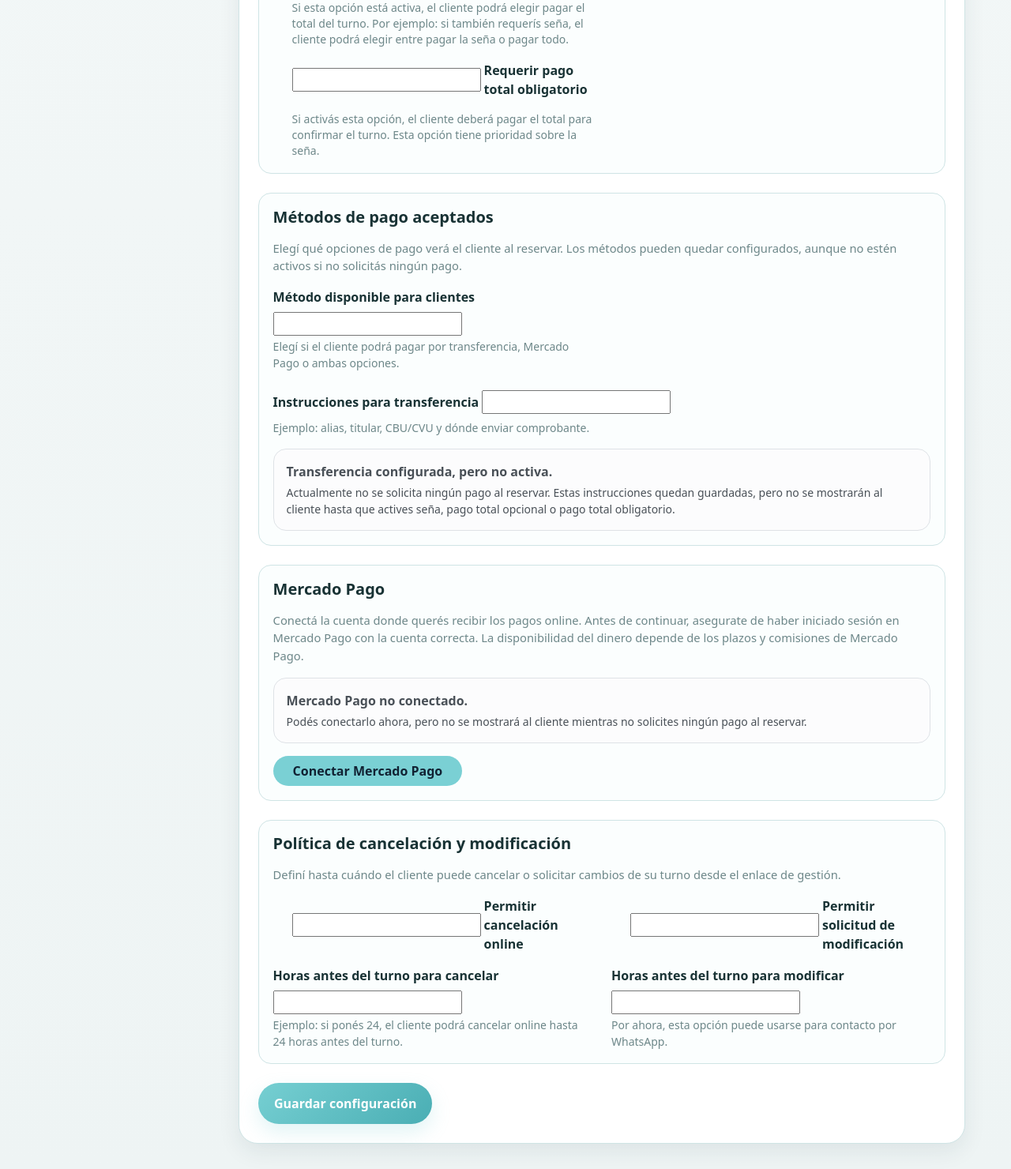
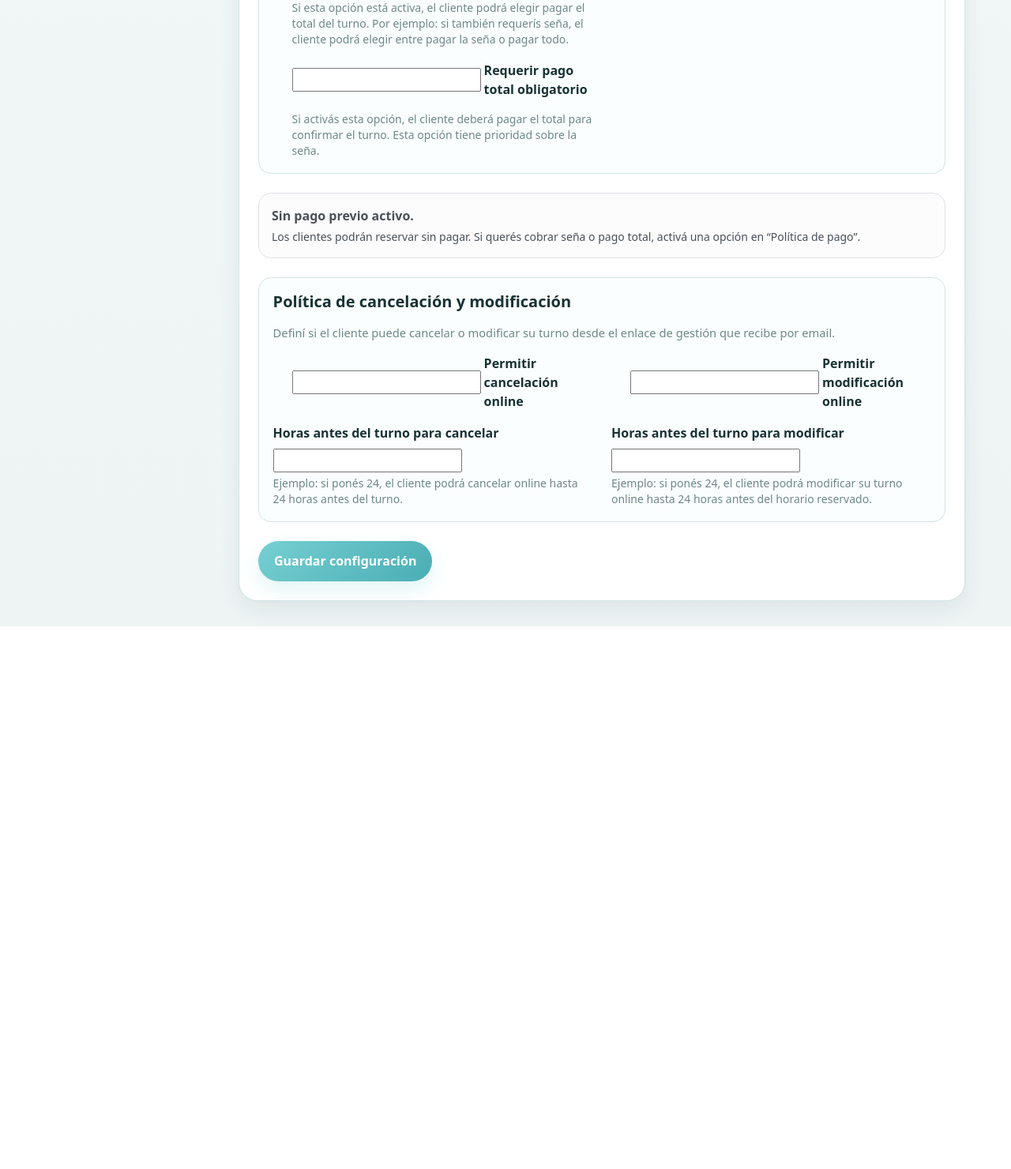
Before and after one commit to MilagrosLeiv/NYX, a Django app: template reservas/templates/reservas/panel/settings.html in a window 1280 px wide. Shown: the part 959-2439 px from the top of the page at 79% size. After the commit the page ends 1752 px from the top, so only its background shows below. Run offline with Django 5.2, Linux system fonts and the light colour scheme; the template is opened without the code that fills it: most values are stand-ins (such as "Sample title", 1, 10 or a date in 2020); form fields are guessed from the names that the template uses.

Commit message:
Improve payment settings visibility and transfer details

```diff
--- a/reservas/templates/reservas/panel/settings.html
+++ b/reservas/templates/reservas/panel/settings.html
@@ -58,6 +58,10 @@
     font-size: .92rem;
     line-height: 1.55;
     margin-bottom: 1rem;
+  }
+
+  .nyx-hidden-by-payment-js{
+    display: none;
   }
 </style>
 {% endblock %}
@@ -233,14 +237,23 @@
         </div>
       </div>
 
+            <!-- Aviso sin pago previo -->
+            <div class="col-12" id="no-payment-active-box">
+              <div class="alert alert-light border rounded-4 mb-0">
+                <strong>Sin pago previo activo.</strong>
+                <div class="small mt-1">
+                  Los clientes podrán reservar sin pagar. Si querés cobrar seña o pago total, activá una opción en “Política de pago”.
+                </div>
+              </div>
+            </div>
+
             <!-- Métodos de pago -->
-      <div class="col-12">
+            <div class="col-12" id="payment-methods-section">
               <div class="nyx-settings-box">
                 <h5 class="nyx-settings-box-title">Métodos de pago aceptados</h5>
 
                 <p class="nyx-settings-section-description">
-            Elegí qué opciones de pago verá el cliente al reservar. Los métodos pueden quedar configurados,
-            aunque no estén activos si no solicitás ningún pago.
+                  Elegí cómo podrán pagar tus clientes. Según la opción seleccionada, se mostrarán solo los campos necesarios.
                 </p>
 
                 <div class="row g-4">
@@ -257,98 +270,91 @@
                     {% endif %}
 
                     <div class="nyx-settings-muted mt-1">
-                Elegí si el cliente podrá pagar por transferencia, Mercado Pago o ambas opciones.
+                      Si elegís “Ninguno”, no se mostrará ninguna opción de pago al cliente.
+                    </div>
+                  </div>
+
+                  <!-- Datos de transferencia -->
+                  <div class="col-12" id="transfer-settings-block">
+                    <div class="row g-4">
+                      <div class="col-12">
+                        <hr class="my-2">
+                        <h6 class="fw-bold mb-2">Datos para transferencia</h6>
+                        <div class="nyx-settings-muted mb-3">
+                          Estos datos se mostrarán al cliente cuando elija pagar por transferencia.
+                        </div>
+                      </div>
+
+                      <div class="col-md-6">
+                        <label class="nyx-form-label" for="{{ form.transfer_account_holder.id_for_label }}">
+                          Titular de la cuenta
+                        </label>
+                        {{ form.transfer_account_holder }}
+                      </div>
+
+                      <div class="col-md-6">
+                        <label class="nyx-form-label" for="{{ form.transfer_bank_name.id_for_label }}">
+                          Banco o billetera
+                        </label>
+                        {{ form.transfer_bank_name }}
+                      </div>
+
+                      <div class="col-md-6">
+                        <label class="nyx-form-label" for="{{ form.transfer_alias.id_for_label }}">
+                          Alias
+                        </label>
+                        {{ form.transfer_alias }}
+                      </div>
+
+                      <div class="col-md-6">
+                        <label class="nyx-form-label" for="{{ form.transfer_cbu.id_for_label }}">
+                          CBU/CVU
+                        </label>
+                        {{ form.transfer_cbu }}
+                      </div>
+
+                      <div class="col-md-6">
+                        <label class="nyx-form-label" for="{{ form.transfer_tax_id.id_for_label }}">
+                          CUIT/CUIL
+                        </label>
+                        {{ form.transfer_tax_id }}
+                      </div>
+
+                      <div class="col-12">
+                        <label class="nyx-form-label" for="{{ form.transfer_extra_instructions.id_for_label }}">
+                          Instrucciones adicionales
+                        </label>
+                        {{ form.transfer_extra_instructions }}
+
+                        <div class="nyx-settings-muted mt-1">
+                          Ejemplo: “Enviar comprobante por WhatsApp luego de transferir”.
                         </div>
                       </div>
 
                       <div class="col-12">
-              <label class="nyx-form-label" for="{{ form.payment_instructions.id_for_label }}">
-                Instrucciones para transferencia
-              </label>
-              {{ form.payment_instructions }}
-
-              {% if form.payment_instructions.errors %}
-                <div class="text-danger small mt-1">
-                  {{ form.payment_instructions.errors.0 }}
-                </div>
-              {% endif %}
-
-              <div class="nyx-settings-muted mt-1">
-                Ejemplo: alias, titular, CBU/CVU y dónde enviar comprobante.
-              </div>
-
-              {% if not payment_policy_active %}
-                <div class="alert alert-light border rounded-4 mt-3 mb-0">
-                  <strong>Transferencia configurada, pero no activa.</strong>
-                  <div class="small mt-1">
-                    Actualmente no se solicita ningún pago al reservar. Estas instrucciones quedan guardadas,
-                    pero no se mostrarán al cliente hasta que actives seña, pago total opcional o pago total obligatorio.
-                  </div>
-                </div>
-
-              {% elif accepts_transfer %}
-                <div class="alert alert-info rounded-4 mt-3 mb-0">
+                        <div class="alert alert-info rounded-4 mb-0">
                           <strong>Transferencia activa.</strong>
                           <div class="small mt-1">
-                    Estas instrucciones se mostrarán a los clientes que elijan transferencia.
+                            Estos datos se mostrarán a los clientes que elijan transferencia.
                           </div>
-                </div>
-
-              {% else %}
-                <div class="alert alert-light border rounded-4 mt-3 mb-0">
-                  <strong>Transferencia no visible para clientes.</strong>
-                  <div class="small mt-1">
-                    Las instrucciones quedan guardadas, pero no se mostrarán mientras el método seleccionado sea solo Mercado Pago.
-                  </div>
-                </div>
-              {% endif %}
                         </div>
                       </div>
                     </div>
                   </div>
 
-      <!-- Mercado Pago -->
+                  <!-- Mercado Pago dentro de métodos de pago -->
+                  <div class="col-12" id="mercadopago-settings-block">
+                    <div class="row g-4">
                       <div class="col-12">
-        <div class="nyx-settings-box">
-          <h5 class="nyx-settings-box-title">Mercado Pago</h5>
+                        <hr class="my-2">
+                        <h6 class="fw-bold mb-2">Mercado Pago</h6>
 
-          <p class="nyx-settings-section-description">
+                        <p class="nyx-settings-muted mb-3">
                           Conectá la cuenta donde querés recibir los pagos online. Antes de continuar, asegurate de haber iniciado sesión
                           en Mercado Pago con la cuenta correcta. La disponibilidad del dinero depende de los plazos y comisiones de Mercado Pago.
                         </p>
 
-          {% if not payment_policy_active %}
                         {% if payment_settings and payment_settings.mercadopago_connected %}
-              <div class="alert alert-light border rounded-4 mb-3">
-                <strong>Mercado Pago conectado, pero no activo.</strong>
-                <div class="small mt-1">
-                  Actualmente no se solicita ningún pago al reservar. Mercado Pago queda conectado, pero no se mostrará al cliente
-                  hasta que actives seña, pago total opcional o pago total obligatorio.
-                </div>
-              </div>
-
-              <button type="submit"
-                      formaction="{% url 'mercadopago_oauth_disconnect' salon.id %}"
-                      formmethod="post"
-                      class="btn btn-outline-danger rounded-pill px-4">
-                Desconectar Mercado Pago
-              </button>
-            {% else %}
-              <div class="alert alert-light border rounded-4 mb-3">
-                <strong>Mercado Pago no conectado.</strong>
-                <div class="small mt-1">
-                  Podés conectarlo ahora, pero no se mostrará al cliente mientras no solicites ningún pago al reservar.
-                </div>
-              </div>
-
-              <a href="{% url 'mercadopago_oauth_connect' salon.id %}"
-                 class="btn rounded-pill px-4"
-                 style="background:#7ad0d4; color:#123; font-weight:700;">
-                Conectar Mercado Pago
-              </a>
-            {% endif %}
-
-          {% elif payment_settings and payment_settings.mercadopago_connected %}
                           {% if mercadopago_visible_to_clients %}
                             <div class="alert alert-success rounded-4 mb-3">
                               <strong>Mercado Pago activo para clientes.</strong>
@@ -367,8 +373,7 @@
                             <div class="alert alert-info rounded-4 mb-3">
                               <strong>Mercado Pago conectado, pero no visible para clientes.</strong>
                               <div class="small mt-1">
-                  Actualmente elegiste otro método de pago. Para mostrar Mercado Pago, cambiá el método a “Pago integrado”
-                  o “Transferencia y pago integrado”.
+                                Para mostrarlo, elegí “Mercado Pago” o “Transferencia y Mercado Pago”.
                               </div>
                             </div>
                           {% endif %}
@@ -381,21 +386,12 @@
                           </button>
 
                         {% else %}
-            {% if accepts_integrated %}
                           <div class="alert alert-warning rounded-4 mb-3">
                             <strong>Mercado Pago no conectado.</strong>
                             <div class="small mt-1">
-                  Elegiste ofrecer pago integrado, pero todavía falta conectar una cuenta de Mercado Pago.
+                              Elegiste ofrecer Mercado Pago, pero todavía falta conectar una cuenta.
                             </div>
                           </div>
-            {% else %}
-              <div class="alert alert-light border rounded-4 mb-3">
-                <strong>Mercado Pago no conectado.</strong>
-                <div class="small mt-1">
-                  Podés conectarlo ahora y activarlo para clientes cuando lo necesites.
-                </div>
-              </div>
-            {% endif %}
 
                           <a href="{% url 'mercadopago_oauth_connect' salon.id %}"
                             class="btn rounded-pill px-4"
@@ -405,6 +401,11 @@
                         {% endif %}
                       </div>
                     </div>
+                  </div>
+
+                </div>
+              </div>
+            </div>
 
       <!-- Cancelación y modificación -->
       <div class="col-12">
@@ -412,7 +413,7 @@
           <h5 class="nyx-settings-box-title">Política de cancelación y modificación</h5>
 
           <p class="nyx-settings-section-description">
-            Definí hasta cuándo el cliente puede cancelar o solicitar cambios de su turno desde el enlace de gestión.
+            Definí si el cliente puede cancelar o modificar su turno desde el enlace de gestión que recibe por email.
           </p>
 
           <div class="row g-4">
@@ -444,7 +445,7 @@
               <div class="form-check nyx-check-row mb-3">
                 {{ form.allow_client_reschedule }}
                 <label class="form-check-label fw-semibold ms-1" for="{{ form.allow_client_reschedule.id_for_label }}">
-                  Permitir solicitud de modificación
+                  Permitir modificación online
                 </label>
               </div>
 
@@ -460,7 +461,7 @@
               {% endif %}
 
               <div class="nyx-settings-muted mt-1">
-                Por ahora, esta opción puede usarse para contacto por WhatsApp.
+                Ejemplo: si ponés 24, el cliente podrá modificar su turno online hasta 24 horas antes del horario reservado.
               </div>
             </div>
           </div>
@@ -486,4 +487,65 @@
     </div>
   </form>
 </div>
+
+<script>
+  document.addEventListener("DOMContentLoaded", function () {
+    const depositEnabled = document.getElementById("id_deposit_enabled");
+    const allowFullPayment = document.getElementById("id_allow_full_payment");
+    const fullPaymentRequired = document.getElementById("id_full_payment_required");
+    const paymentMethod = document.getElementById("id_payment_method");
+
+    const noPaymentBox = document.getElementById("no-payment-active-box");
+    const paymentMethodsSection = document.getElementById("payment-methods-section");
+    const transferBlock = document.getElementById("transfer-settings-block");
+    const mercadoPagoBlock = document.getElementById("mercadopago-settings-block");
+
+    function isPaymentPolicyActive() {
+      return Boolean(
+        (depositEnabled && depositEnabled.checked) ||
+        (allowFullPayment && allowFullPayment.checked) ||
+        (fullPaymentRequired && fullPaymentRequired.checked)
+      );
+    }
+
+    function updatePaymentSettingsVisibility() {
+      const paymentActive = isPaymentPolicyActive();
+      const method = paymentMethod ? paymentMethod.value : "none";
+
+      if (fullPaymentRequired && allowFullPayment && fullPaymentRequired.checked) {
+        allowFullPayment.checked = true;
+      }
+
+      if (!paymentActive && paymentMethod) {
+        paymentMethod.value = "none";
+      }
+
+      if (noPaymentBox) {
+        noPaymentBox.style.display = paymentActive ? "none" : "block";
+      }
+
+      if (paymentMethodsSection) {
+        paymentMethodsSection.style.display = paymentActive ? "block" : "none";
+      }
+
+      if (transferBlock) {
+        const showTransfer = paymentActive && (method === "transfer" || method === "both");
+        transferBlock.style.display = showTransfer ? "block" : "none";
+      }
+
+      if (mercadoPagoBlock) {
+        const showMercadoPago = paymentActive && (method === "integrated" || method === "both");
+        mercadoPagoBlock.style.display = showMercadoPago ? "block" : "none";
+      }
+    }
+
+    [depositEnabled, allowFullPayment, fullPaymentRequired, paymentMethod].forEach(function (field) {
+      if (field) {
+        field.addEventListener("change", updatePaymentSettingsVisibility);
+      }
+    });
+
+    updatePaymentSettingsVisibility();
+  });
+</script>
 {% endblock %}
```
Also changed, not shown: reservas/mail_utils.py (+125 -13 lines), reservas/models.py (+45 -3 lines), reservas/panel_forms.py (+53 -1 lines), reservas/templates/reservas/booking_payment.html (+42 -1 lines), reservas/migrations/0016_salon_transfer_account_holder_salon_transfer_alias_and_more.py (added), reservas/migrations/0017_alter_salon_payment_method.py (added), reservas/migrations/0018_alter_salon_payment_method.py (added). Lines whose indentation alone changed are shown as unchanged.
